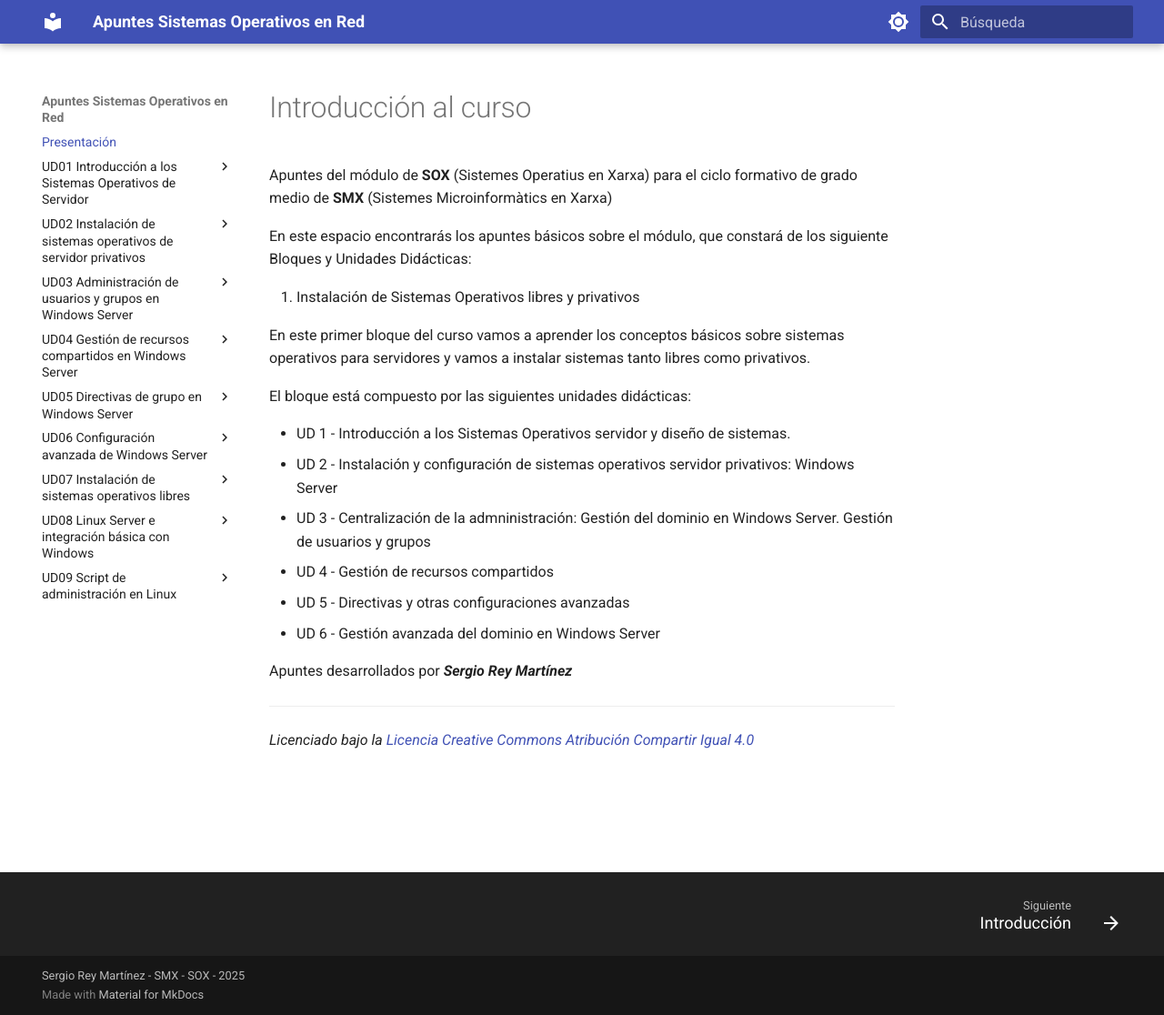
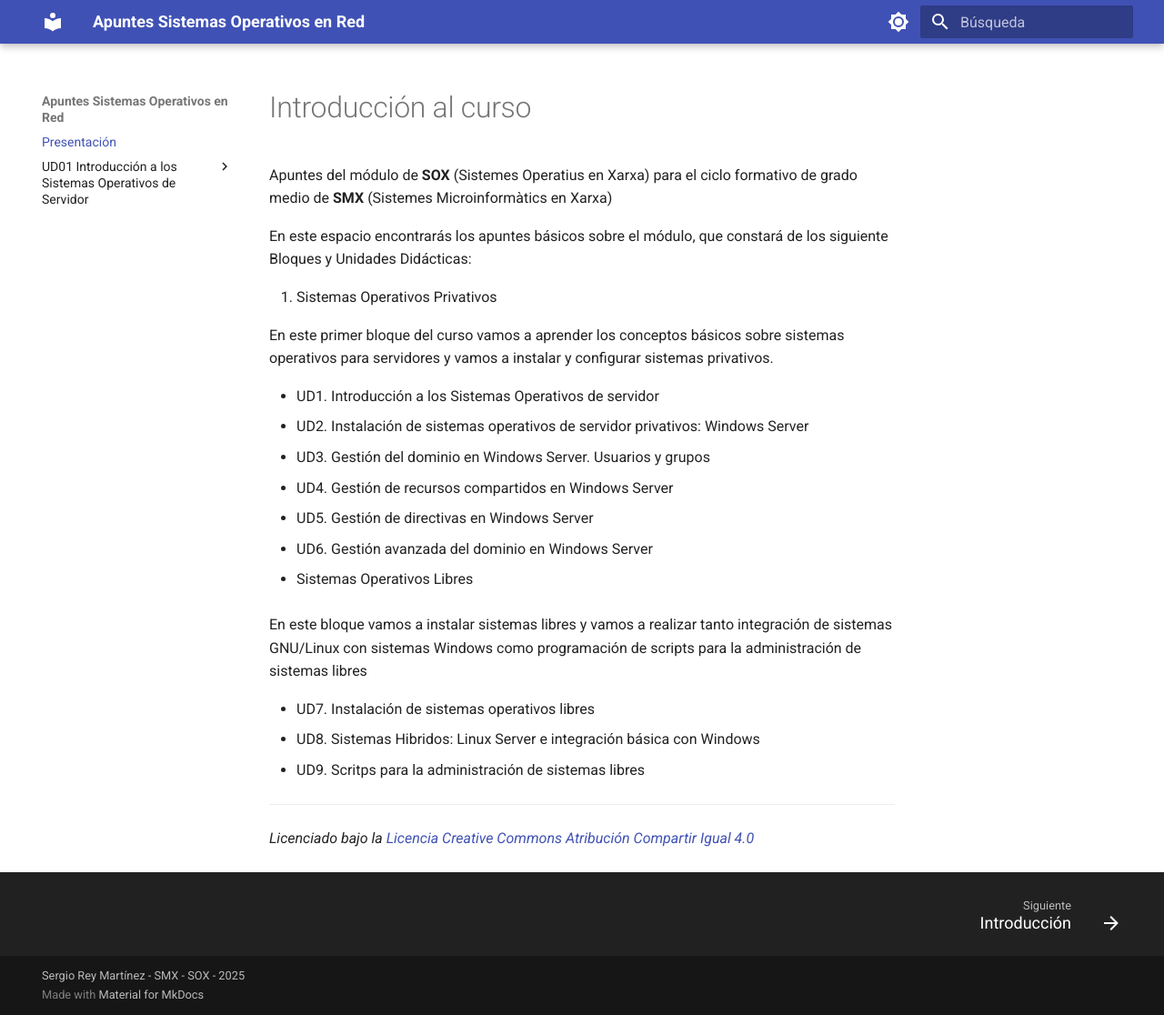
Before and after one commit to apuntes-sergio/sox, an MkDocs documentation site: the page built from docs/index.md, in a window 1280 px wide and 1116 px high. Shown: the whole window at 91% size. Built offline with MkDocs 1.6.1 and Material for MkDocs 9.7.7, drawn with Linux system fonts in a browser that asks for light colours.

Commit message:
Incio de curso 2026/27

```diff
--- a/docs/index.md
+++ b/docs/index.md
@@ -11,20 +11,26 @@ Apuntes del módulo de **SOX** (Sistemes Operatius en Xarxa) para el ciclo forma
 
 En este espacio encontrarás los apuntes básicos sobre el módulo, que constará de los siguiente Bloques y Unidades Didácticas:
 
-1. Instalación de Sistemas Operativos libres y privativos
 
-En este primer bloque del curso vamos a aprender los conceptos básicos sobre sistemas operativos para servidores y vamos a instalar sistemas tanto libres como privativos.
+1. Sistemas Operativos Privativos
 
-El bloque está compuesto por las siguientes unidades didácticas:
+En este primer bloque del curso vamos a aprender los conceptos básicos sobre sistemas operativos para servidores y vamos a instalar y configurar sistemas privativos.
 
- - UD 1 - Introducción a los Sistemas Operativos servidor y diseño de sistemas.
- - UD 2 - Instalación y configuración de sistemas operativos servidor privativos: Windows Server
- - UD 3 - Centralización de la admninistración: Gestión del dominio en Windows Server. Gestión de usuarios y grupos
- - UD 4 - Gestión de recursos compartidos
- - UD 5 - Directivas y otras configuraciones avanzadas
- - UD 6 - Gestión avanzada del dominio en Windows Server
+- UD1. Introducción a los Sistemas Operativos de servidor
+- UD2. Instalación de sistemas operativos de servidor privativos: Windows Server
+- UD3. Gestión del dominio en Windows Server. Usuarios y grupos
+- UD4. Gestión de recursos compartidos en Windows Server
+- UD5. Gestión de directivas en Windows Server
+- UD6. Gestión avanzada del dominio en Windows Server
 
-Apuntes desarrollados por ***Sergio Rey Martínez***
+
+2. Sistemas Operativos Libres
+
+En este bloque vamos a instalar sistemas libres y vamos a realizar tanto integración de sistemas GNU/Linux con sistemas Windows como programación de scripts para la administración de sistemas libres
+
+- UD7. Instalación de sistemas operativos libres
+- UD8. Sistemas Hibridos: Linux Server e integración básica con Windows
+- UD9. Scritps para la administración de sistemas libres
 
 ---
 
--- a/mkdocs.yml
+++ b/mkdocs.yml
@@ -74,67 +74,72 @@ nav:
     - 01_3_funciones_SO.md
     - 01_4_sistemas_operativos_servidor.md
     - 01_5_recordatorio_red.md
-  - UD02 Instalación de sistemas operativos de servidor privativos:
-    - 02_1_instalacion_SO_introduccion.md
-    - 02_2_instalacion_windows_server.md
-    - 02_3_config_basica.md
-    - 02_4_documentar_instalacion.md
-    - 02_5_administrar_discos.md
-    - 02_6_dominio.md
-  - UD03 Administración de usuarios y grupos en Windows Server:
-    - 03_01_objetos_dominios.md
-    - 03_02_usuarios.md
-    - 03_03_grupos.md
-    - 03_04_equipos.md
-    - 03_05_unidades_organizativas.md
-    - 03_06_herramientas_administracion.md
-    - 03_07_perfiles_usuarios.md
-  - UD04 Gestión de recursos compartidos en Windows Server:
-    - 04_01_permisos_derechos.md
-    - 04_02_servidor_archivos.md
-    - 04_03_compartir_impresoras.md
-  - UD05 Directivas de grupo en Windows Server:
-    - 05_01_introduccion_directivas.md
-    - 05_02_creacion_directivas.md
-    - 05_03_herencia_directivas.md
-    - 05_04_configuacion_directivas_comunes.md
-    - 05_05_verificacion_problemas.md
-  - UD06 Configuración avanzada de Windows Server:
-    - 06_01_configuraciones_adicionales.md
-    - 06_02_carpetas_compartidas_ocultas.md
-    - 06_03_cuotas_discos.md
-    - 06_04_servidor_dhcp.md
-    - 06_05_escritorio_remoto.md
-    - 06_06_redes_virtuales_VPN.md
-    - 06_07_rsat.md
-    - 06_08_backups.md
-    - 06_09_controlador_secundario.md
-    - 06_10_supervision_monitorizacion.md
-    - 06_11_servicios.md
-    - 06_12_actualizacion_despliegue.md
-#    - 06_13_integracion_ubuntu_en_dominio.md
 
-  - UD07 Instalación de sistemas operativos libres:
-    - 07_01_introduccion.md
-    - 07_02_ubuntudesktop.md
-    - 07_03_ubuntudesktop_red.md
-    - 07_04_ubuntudesktop_varios.md
-    - 07_05_ubuntudesktop_ad.md
+#   - UD02 Instalación de sistemas operativos de servidor privativos:
+#     - 02_1_instalacion_SO_introduccion.md
+#     - 02_2_instalacion_windows_server.md
+#     - 02_3_config_basica.md
+#     - 02_4_documentar_instalacion.md
+#     - 02_5_administrar_discos.md
+#     - 02_6_dominio.md
 
-  - UD08 Linux Server e integración básica con Windows:
-    - 08_01_instalacion_ubuntu_server.md
-    - 08_02_configuracion_red_netplan.md
-    - 08_03_gestion_almacenamiento_linux.md
-    - 08_04_gestion_almacenamiento_lvm.md
-    - 08_05_instalacion_configuracion_samba.md
-    - 08_06_integracion_active_directory.md
-    - 08_07_cron-rsync.md
-    - 08_08_mantenimiento_logs.md
+#   - UD03 Administración de usuarios y grupos en Windows Server:
+#     - 03_01_objetos_dominios.md
+#     - 03_02_usuarios.md
+#     - 03_03_grupos.md
+#     - 03_04_equipos.md
+#     - 03_05_unidades_organizativas.md
+#     - 03_06_herramientas_administracion.md
+#     - 03_07_perfiles_usuarios.md
 
-  - UD09 Script de administración en Linux:
-    - 09_01_introduccion_scripts.md
-    - 09_02_condicionales.md
-    - 09_03_bucles.md
-    - 09_04_backups_tar.md
-    - 09_05_rsync_cron.md
-    - 09_06_logs_grep.md
+#   - UD04 Gestión de recursos compartidos en Windows Server:
+#     - 04_01_permisos_derechos.md
+#     - 04_02_servidor_archivos.md
+#     - 04_03_compartir_impresoras.md
+
+#   - UD05 Directivas de grupo en Windows Server:
+#     - 05_01_introduccion_directivas.md
+#     - 05_02_creacion_directivas.md
+#     - 05_03_herencia_directivas.md
+#     - 05_04_configuacion_directivas_comunes.md
+#     - 05_05_verificacion_problemas.md
+
+#   - UD06 Configuración avanzada de Windows Server:
+#     - 06_01_configuraciones_adicionales.md
+#     - 06_02_carpetas_compartidas_ocultas.md
+#     - 06_03_cuotas_discos.md
+#     - 06_04_servidor_dhcp.md
+#     - 06_05_escritorio_remoto.md
+#     - 06_06_redes_virtuales_VPN.md
+#     - 06_07_rsat.md
+#     - 06_08_backups.md
+#     - 06_09_controlador_secundario.md
+#     - 06_10_supervision_monitorizacion.md
+#     - 06_11_servicios.md
+#     - 06_12_actualizacion_despliegue.md
+# #    - 06_13_integracion_ubuntu_en_dominio.md
+
+#   - UD07 Instalación de sistemas operativos libres:
+#     - 07_01_introduccion.md
+#     - 07_02_ubuntudesktop.md
+#     - 07_03_ubuntudesktop_red.md
+#     - 07_04_ubuntudesktop_varios.md
+#     - 07_05_ubuntudesktop_ad.md
+
+#   - UD08 Linux Server e integración básica con Windows:
+#     - 08_01_instalacion_ubuntu_server.md
+#     - 08_02_configuracion_red_netplan.md
+#     - 08_03_gestion_almacenamiento_linux.md
+#     - 08_04_gestion_almacenamiento_lvm.md
+#     - 08_05_instalacion_configuracion_samba.md
+#     - 08_06_integracion_active_directory.md
+#     - 08_07_cron-rsync.md
+#     - 08_08_mantenimiento_logs.md
+
+#   - UD09 Script de administración en Linux:
+#     - 09_01_introduccion_scripts.md
+#     - 09_02_condicionales.md
+#     - 09_03_bucles.md
+#     - 09_04_backups_tar.md
+#     - 09_05_rsync_cron.md
+#     - 09_06_logs_grep.md
```
